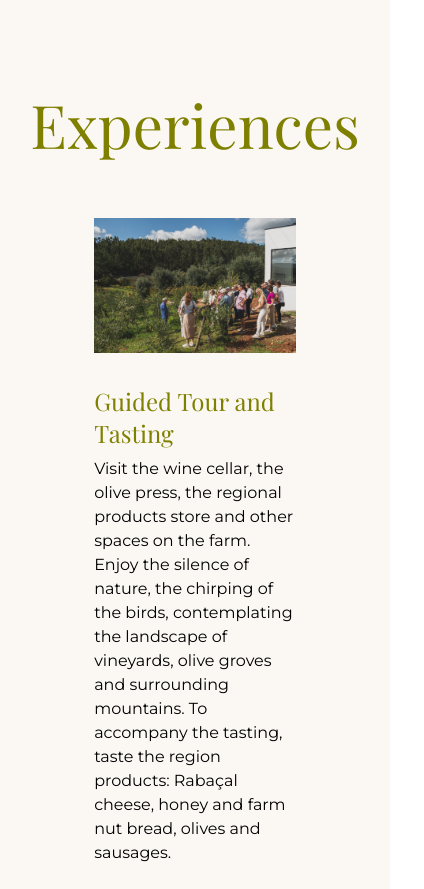
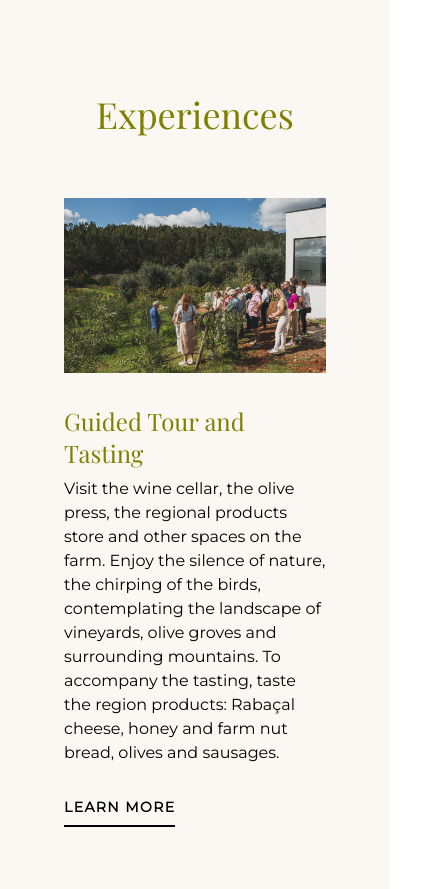
Before and after one commit to quintadonairia/quintadonairia, a Next.js app: page / in a window 390 px wide. Shown: the part 2195-3084 px from the top of the page, 424 px wide, since content can reach past the window. Built offline with nearby package versions, Linux system fonts and the light colour scheme.

Commit message:
Fix Experiences section mobile layout

```diff
--- a/pages/index.js
+++ b/pages/index.js
@@ -51,9 +51,11 @@ const Home = () => {
       <img src="images/20210820-donairia-008.jpg" alt="" />
 
       {/* Experience Section */}
-      <section className="flex flex-col items-center p-16">
-        <h1 className="text-6xl font-serif text-olive">Experiences</h1>
-        <div className="grid grid-cols-1 lg:grid-cols-2 gap-16 p-16 lg:gap-32 lg:p-32">
+      <section className="flex flex-col items-center p-16 gap-16 lg:gap-0">
+        <h1 className="text-4xl lg:text-6xl font-serif text-olive">
+          Experiences
+        </h1>
+        <div className="grid grid-cols-1 lg:grid-cols-2 gap-16 lg:gap-32 lg:p-32">
           <Card
             image="images/20211003-donairia-024.jpg"
             title="Guided Tour and Tasting"
```
